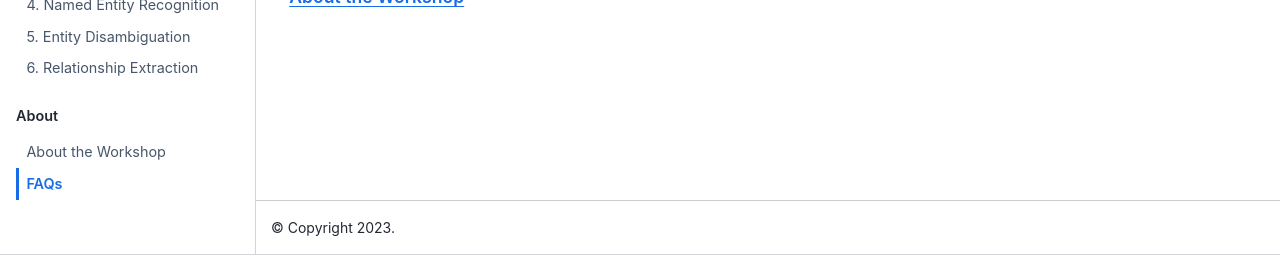
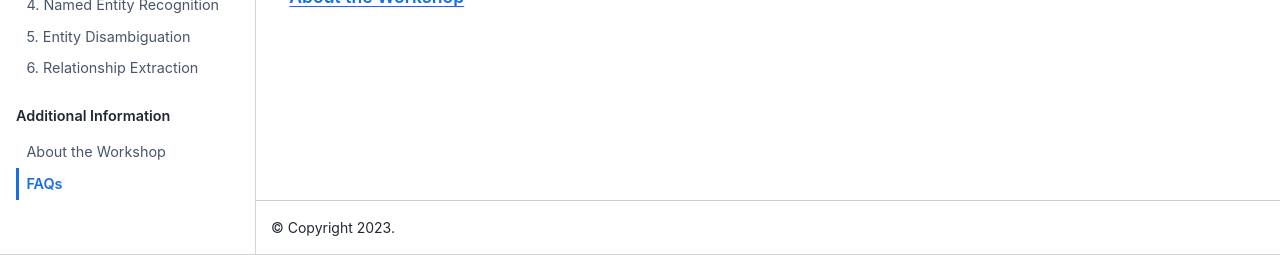
Before and after one commit to pelagios/llm-lod-enriching-heritage, a Jupyter Book: the page built from faqs.md, in a window 1280 px wide. Shown: the part 646-901 px from the top of the page. Built offline with Jupyter Book 1.0.4 settings and Sphinx 7.4.7 and the Sphinx Book theme 1.1.4, drawn with Linux system fonts in a browser that asks for light colours; pages that are not in the unit, such as notebooks, are missing from menus.

Commit message:
Update _toc.yml

```diff
--- a/_toc.yml
+++ b/_toc.yml
@@ -63,7 +63,7 @@ parts:
     - file: concepts/relationship
       title: Relationship Extraction
 
-  - caption: About
+  - caption: Additional Information
     numbered: False
     chapters:
       - file: about
```
